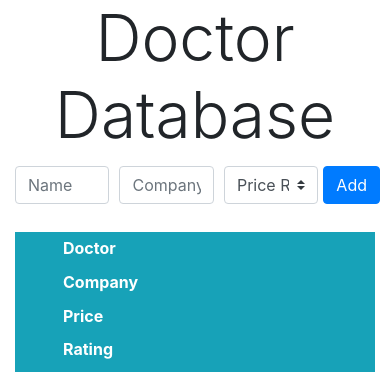
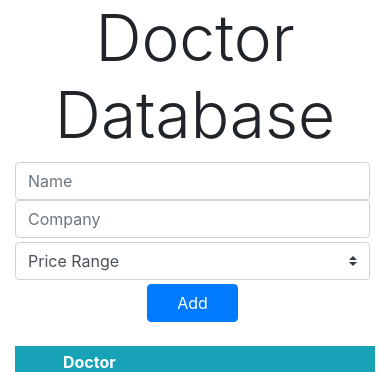
Before and after one commit to andrewcbuensalida/PERN-STACK-YELP-CLONE, a React (Create React App) app in the folder client/: page / in a window 390 px wide. Shown: the top 372 px of the page. Built offline with nearby package versions, Linux system fonts and the light colour scheme; no server answers.

Commit message:
add doctor form collapses when in a small screen

```diff
--- a/client/src/components/AddDoctor.js
+++ b/client/src/components/AddDoctor.js
@@ -29,8 +29,8 @@ const AddDoctor = () => {
 	return (
 		<div className="mb-4">
 			<form action="">
-				<div className="form-row align-items-center">
-					<div className="col">
+				<div className="form-row align-items-center  mr-0">
+					<div className="col-sm">
 						<input
 							value={name}
 							onChange={(e) => setName(e.target.value)}
@@ -39,7 +39,7 @@ const AddDoctor = () => {
 							placeholder="Name"
 						/>
 					</div>
-					<div className="col">
+					<div className="col-sm">
 						<input
 							value={company}
 							onChange={(e) => setLocation(e.target.value)}
@@ -48,11 +48,11 @@ const AddDoctor = () => {
 							placeholder="Company"
 						/>
 					</div>
-					<div className="col">
+					<div className="col-sm-2 ">
 						<select
 							value={priceRange}
 							onChange={(e) => setPriceRange(e.target.value)}
-							className="custom-select my-1 mr-sm-2"
+							className="custom-select my-1 mr-sm-2 "
 						>
 							<option disabled>Price Range</option>
 							<option value="1">$</option>
@@ -65,7 +65,7 @@ const AddDoctor = () => {
 					<button
 						onClick={handleSubmit}
 						type="submit"
-						className="btn btn-primary"
+						className="btn btn-primary col-sm-2 m-auto  w-25"
 					>
 						Add
 					</button>
--- a/client/src/components/ReviewDoctor.js
+++ b/client/src/components/ReviewDoctor.js
@@ -20,16 +20,24 @@ const ReviewDoctor = ({
 	const handleSubmitReview = async (e) => {
 		e.preventDefault();
 		try {
-			const response = await DoctorFinder.post(`/${doctor.id}/addReview`, {
-				name,
-				review: reviewText,
-				rating,
-			});
+			const response = await DoctorFinder.post(
+				`/${doctor.id}/addReview`,
+				{
+					name,
+					review: reviewText,
+					rating,
+				}
+			);
 			count++;
 			setCount(count);
-			setReviews((prevReviews) => [...prevReviews, response.data.data.review]);
+			setReviews((prevReviews) => [
+				...prevReviews,
+				response.data.data.review,
+			]);
 			setAverageRating((prev) => {
-				return (prev * (count - 1)) / count + Number(rating) * (1 / count);
+				return (
+					(prev * (count - 1)) / count + Number(rating) * (1 / count)
+				);
 			});
 			setName("");
 			setRating("Rating");
@@ -48,9 +56,12 @@ const ReviewDoctor = ({
 				backgroundColor: "grey",
 				padding: "20px",
 				overflowY: "auto",
+				zIndex: "9999",
+				cursor: "default",
 			}}
 		>
-			<button class='btn btn-danger'
+			<button
+				class="btn btn-danger"
 				onClick={(e) => {
 					e.stopPropagation();
 					setIsReviewSeen(false);
```
Also changed, not shown: 1 other file (tests, documents, lock files or other folders).
